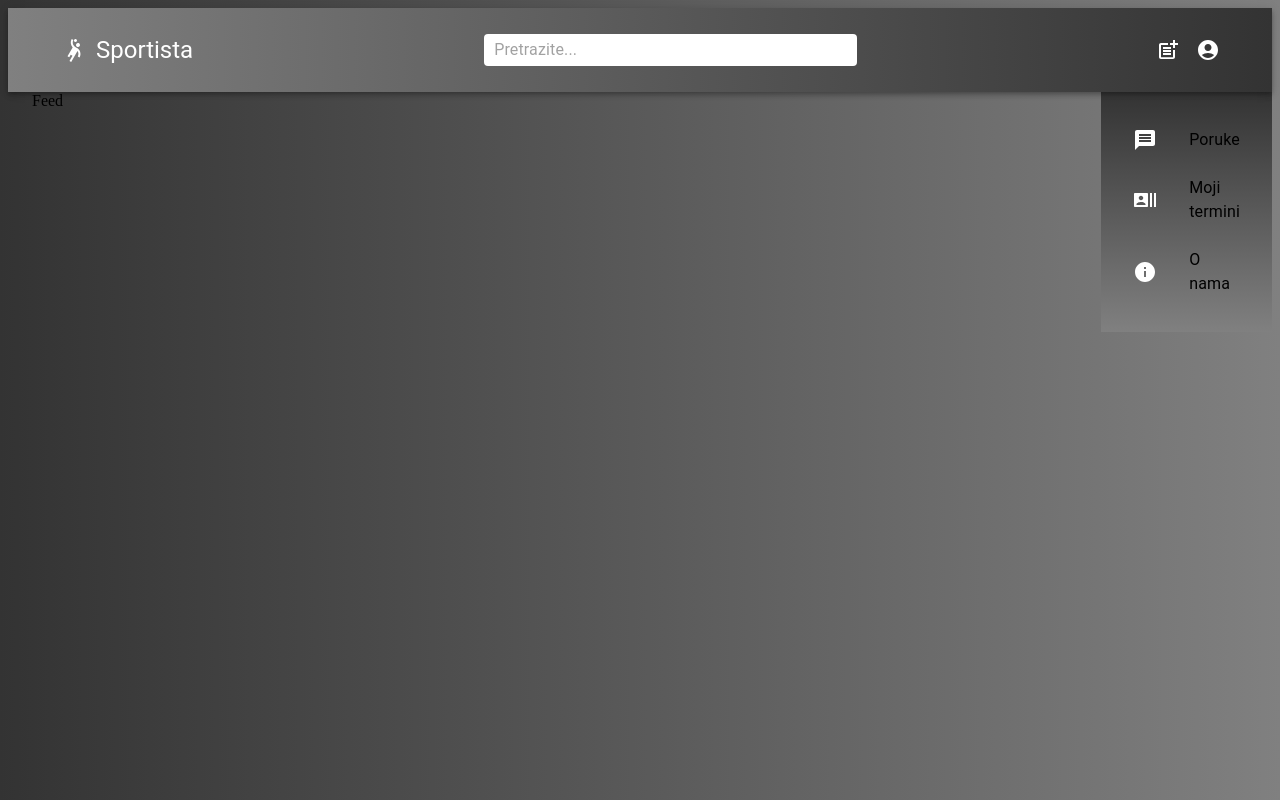
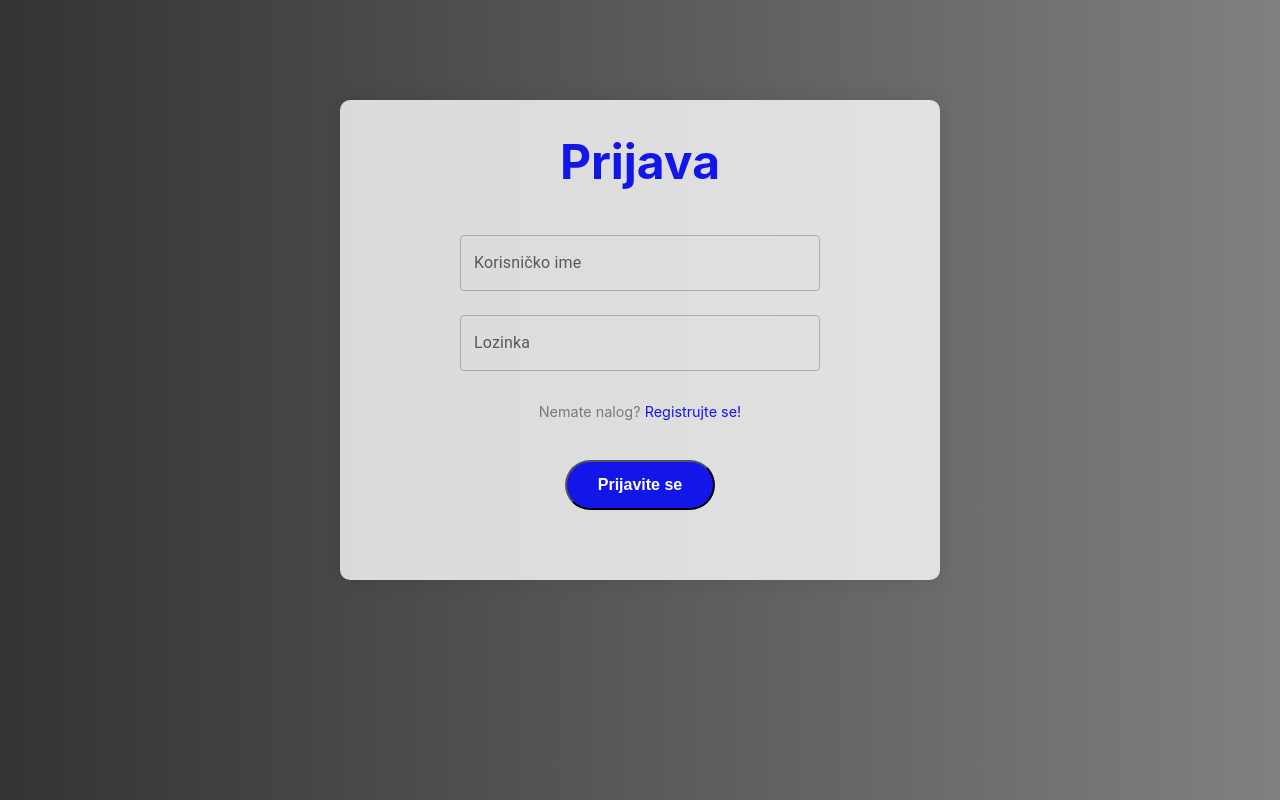
Before and after one commit to emadjedovic/dws-sportista, a React (Create React App) app in the folder app/: page / in a window 1280 px wide. Shown: the top 800 px of the page. Built offline with nearby package versions, Linux system fonts and the light colour scheme.

Commit message:
Update index.js

```diff
--- a/app/src/index.js
+++ b/app/src/index.js
@@ -1,12 +1,12 @@
 import React from 'react';
 import ReactDOM from 'react-dom/client';
-//import './index.css';
+import './index.css';
 import App from './App';
-import Home from './Pages/Home/Home';
+//import Home from './Pages/Home/Home';
 
 const root = ReactDOM.createRoot(document.getElementById('root'));
 root.render(
   <React.StrictMode>
-    <Home />
+    <App />
   </React.StrictMode>
 );
```
